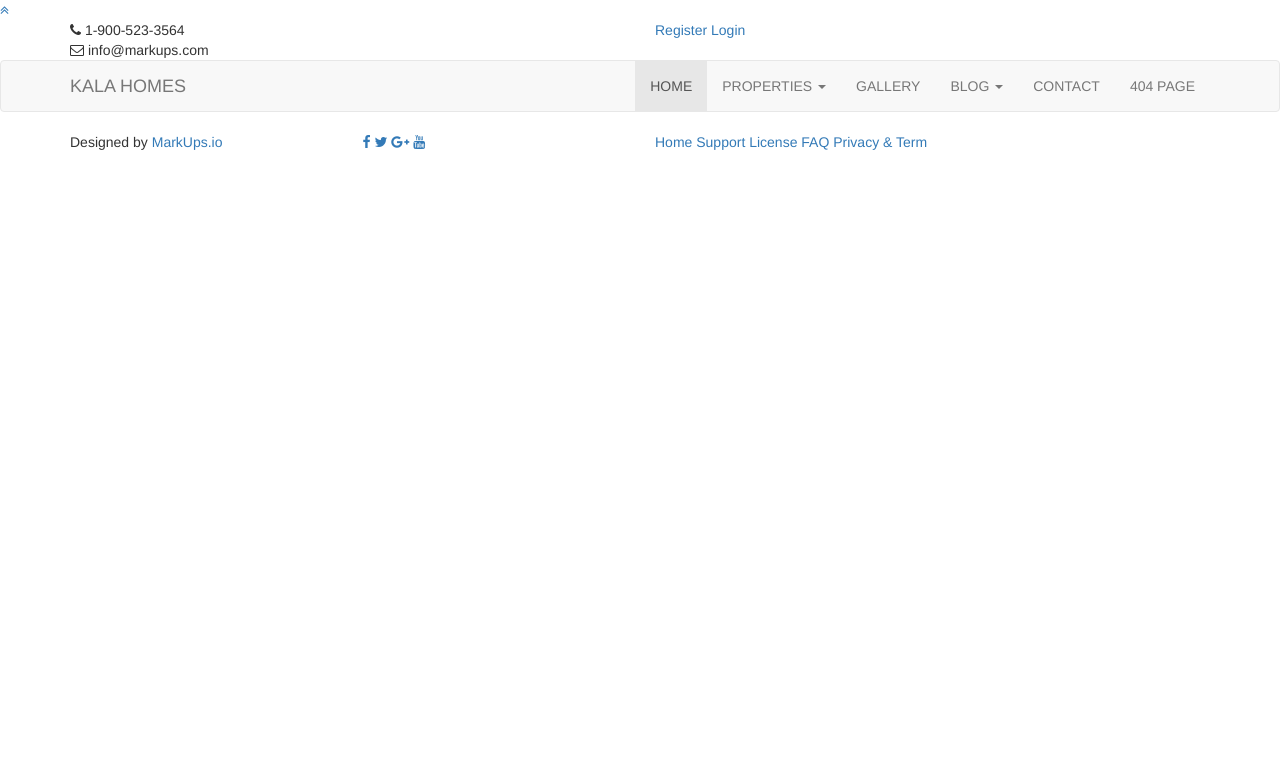
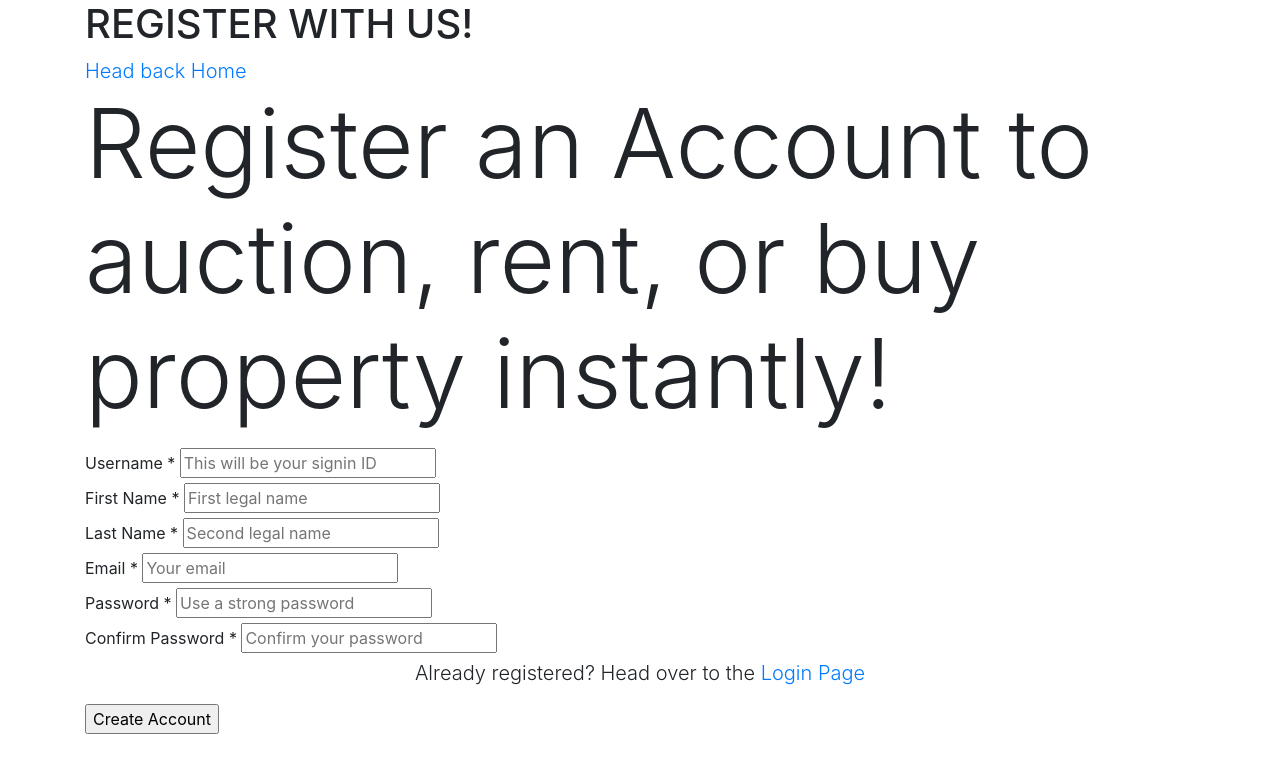
Before and after one commit to mundiakaluson/real-estate, a Django app: page /register in a window 1280 px wide. Shown: the top 773 px of the page. Run offline with Django 3.2, Linux system fonts and the light colour scheme; some libraries are stand-ins or nearby versions.

Commit message:
done with register

```diff
--- a/main/templates/base.html
+++ b/main/templates/base.html
@@ -8,19 +8,7 @@
     <title>KALA HOMES | Home</title>
 
     <link rel="shortcut icon" href="{% static 'img/favicon.ico' %}" type="image/x-icon">
-
-    <link href="{% static 'css/font-awesome.css' %}" rel="stylesheet">
-    <link href="{% static 'css/bootstrap.css' %}" rel="stylesheet">
-    <link rel="stylesheet" type="text/css" href="{% static 'css/slick.css' %}">
-    <link rel="stylesheet" type="text/css" href="{% static 'css/nouislider.css' %}">
-    <link rel="stylesheet" href="{% static 'css/jquery.fancybox.css' %}" type="text/css" media="screen" />
-    <link id="switcher" href="{% static 'css/theme-color/default-theme.css' %}" rel="stylesheet">
-
-    <link href="{% static 'css/style.css' %}" rel="stylesheet">
-
-    <link href='https://fonts.googleapis.com/css?family=Vollkorn' rel='stylesheet' type='text/css'>
-    <link href='https://fonts.googleapis.com/css?family=Open+Sans' rel='stylesheet' type='text/css'>
-
+    {% include "includes/css.html" %}
   </head>
   <body class="aa-price-range">
   <!-- Pre Loader -->
@@ -141,14 +129,6 @@
       </div>
     </div>
   </footer>
-
-  <script src="{% static 'js/jquery.min.js' %}"></script>
-  <script src="{% static 'js/bootstrap.js' %}"></script>
-  <script type="text/javascript" src="{% static 'js/slick.js' %}"></script>
-  <script type="text/javascript" src="{% static 'js/nouislider.js' %}"></script>
-  <script type="text/javascript" src="{% static 'js/jquery.mixitup.js' %}"></script>
-  <script type="text/javascript" src="{% static 'js/jquery.fancybox.pack.js' %}"></script>
-  <script src="{% static 'js/custom.js' %}"></script>
-
+  {% include "includes/scripts.html" %}
   </body>
 </html>
--- /dev/null
+++ b/main/templates/includes/css.html
@@ -0,0 +1,13 @@
+{% load static %}
+
+<link href="{% static 'css/font-awesome.css' %}" rel="stylesheet">
+<link href="{% static 'css/bootstrap.css' %}" rel="stylesheet">
+<link rel="stylesheet" type="text/css" href="{% static 'css/slick.css' %}">
+<link rel="stylesheet" type="text/css" href="{% static 'css/nouislider.css' %}">
+<link rel="stylesheet" href="{% static 'css/jquery.fancybox.css' %}" type="text/css" media="screen" />
+<link id="switcher" href="{% static 'css/theme-color/default-theme.css' %}" rel="stylesheet">
+
+<link href="{% static 'css/style.css' %}" rel="stylesheet">
+
+<link href='https://fonts.googleapis.com/css?family=Vollkorn' rel='stylesheet' type='text/css'>
+<link href='https://fonts.googleapis.com/css?family=Open+Sans' rel='stylesheet' type='text/css'>
--- /dev/null
+++ b/main/templates/includes/scripts.html
@@ -0,0 +1,9 @@
+{% load static %}
+
+<script src="{% static 'js/jquery.min.js' %}"></script>
+<script src="{% static 'js/bootstrap.js' %}"></script>
+<script type="text/javascript" src="{% static 'js/slick.js' %}"></script>
+<script type="text/javascript" src="{% static 'js/nouislider.js' %}"></script>
+<script type="text/javascript" src="{% static 'js/jquery.mixitup.js' %}"></script>
+<script type="text/javascript" src="{% static 'js/jquery.fancybox.pack.js' %}"></script>
+<script src="{% static 'js/custom.js' %}"></script>
--- a/main/templates/main/register.html
+++ b/main/templates/main/register.html
@@ -1,6 +1,54 @@
-{% extends "base.html" %}
 {% load static %}
-
-{% block content %}
-
-{% endblock content %}
+{% include "includes/css.html" %}
+<body>
+    <section id="aa-signin">
+    <div class="container">
+      <div class="row">
+        <div class="col-md-12">
+          <div class="aa-signin-area">
+            <div class="aa-signin-form">
+              <div class="aa-signin-form-title">
+                <h1>REGISTER WITH US!</h1>
+                <a class="lead" href="{% url 'home' %}">Head back Home</a>
+                <p class="display-1">Register an Account to auction, rent, or buy property instantly!</p>
+              </div>
+              <form class="contactform" action="" method="POST">
+                <div class="aa-single-field">
+                  <label for="name">Username <span class="required">*</span></label>
+                  <input type="text" required="required" aria-required="true" value="" name="username" placeholder="This will be your signin ID">
+                </div>
+                <div class="aa-single-field">
+                  <label for="name">First Name <span class="required">*</span></label>
+                  <input type="text" required="required" aria-required="true" value="" name="first_name" placeholder="First legal name">
+                </div>
+                <div class="aa-single-field">
+                  <label for="name">Last Name <span class="required">*</span></label>
+                  <input type="text" required="required" aria-required="true" value="" name="last_name" placeholder="Second legal name">
+                </div>
+                <div class="aa-single-field">
+                  <label for="email">Email <span class="required">*</span></label>
+                  <input type="email" required="required" aria-required="true" value="" name="email" placeholder="Your email">
+                </div>
+                <div class="aa-single-field">
+                  <label for="password">Password <span class="required">*</span></label>
+                  <input type="password" name="password" placeholder="Use a strong password">
+                </div>
+                <div class="aa-single-field">
+                  <label for="confirm-password">Confirm Password <span class="required">*</span></label>
+                  <input type="password" name="confirm-password" placeholder="Confirm your password">
+                </div>
+                <p class="lead text-center">
+                    Already registered? Head over to the <a style="{color: black;} :hover {color: white;}" href="#"> Login Page </a>
+                </p>
+                <div class="aa-single-submit">
+                  <input type="submit" value="Create Account" name="submit">
+                </div>
+              </form>
+            </div>
+          </div>
+        </div>
+      </div>
+    </div>
+  </section>
+</body>
+  {% include "includes/scripts.html" %}
--- a/main/urls.py
+++ b/main/urls.py
@@ -7,4 +7,5 @@ urlpatterns = [
     path('property_details', views.property_details, name='property_details'),
     path('register', views.register, name='register'),
     path('login', views.login, name='login'),
+    path('register_success', views.register_success, name='register_success'),
 ]
--- a/main/views.py
+++ b/main/views.py
@@ -1,4 +1,6 @@
-from django.shortcuts import render
+from django.shortcuts import render, redirect
+from django.contrib.auth.models import User
+from django.contrib import auth
 
 def home(request):
     return render(request, 'main/home.html')
@@ -10,7 +12,28 @@ def property_details(request):
     return render(request, 'main/property_details.html')
 
 def register(request):
+    if request.method == 'POST':
+        if request.POST['password'] == request.POST['confirm-password']:
+            try:
+                User.objects.get(username=request.POST['username'])
+                return render(request, 'main/register.html', {'error': 'This username exists!'})
+            except User.DoesNotExist:
+                user = User.objects.create_user(
+                    username = request.POST['username'],
+                    first_name = request.POST['first_name'],
+                    last_name = request.POST['last_name'],
+                    email = request.POST['email'],
+                    password = request.POST['password']
+                )
+                user.is_active = True
+                user.save()
+                auth.login(request, user)
+                return redirect('home')
+
     return render(request, 'main/register.html')
 
 def login(request):
     return render(request, 'main/login.html')
+
+def register_success(request):
+    return render(request, 'main/register_success.html')
```
Also changed, not shown: main/templates/main/register_success.html (added, +7 -0 lines), 1 other file.
